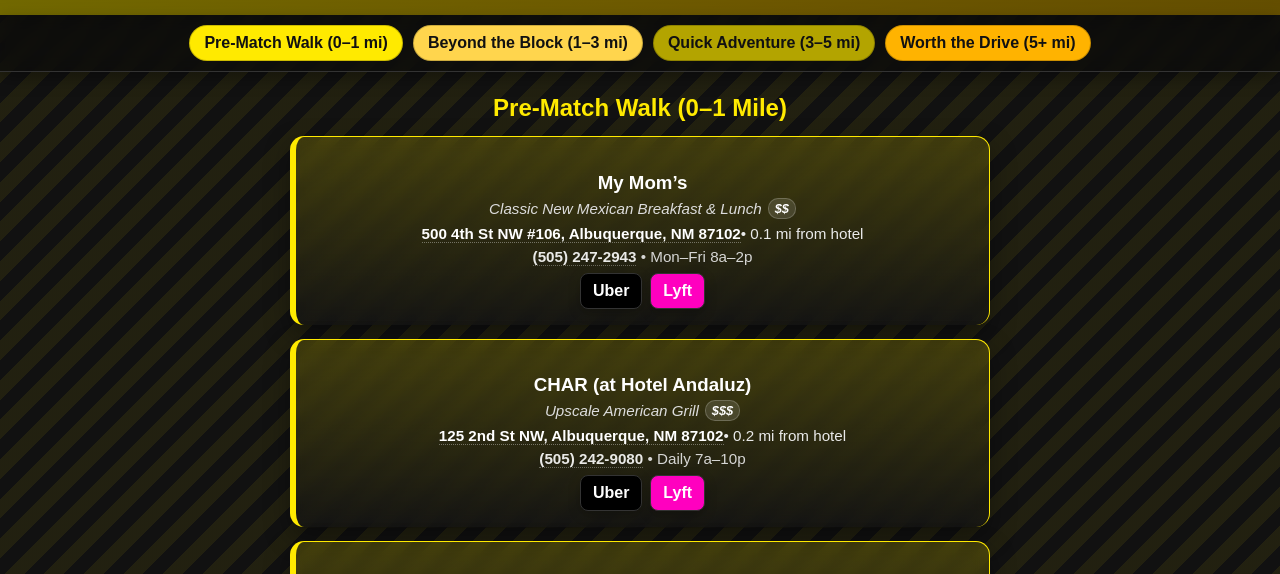
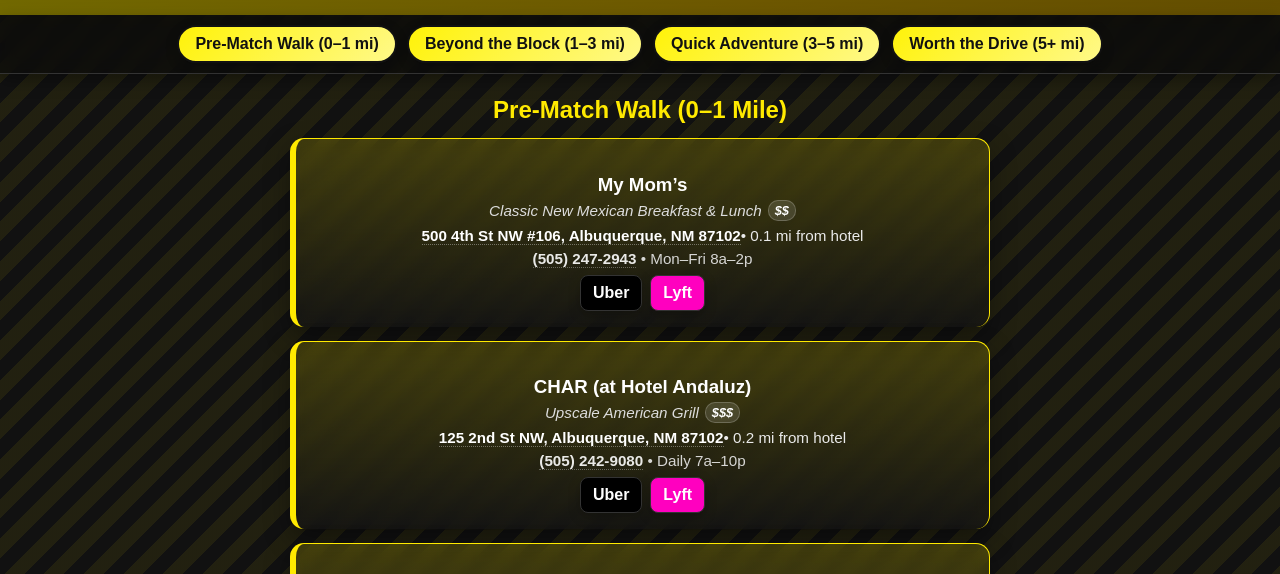
Before and after one commit to domveenine/doubletree-favorites, a plain HTML site: page index.html in a window 1280 px wide. Shown: the part 174-748 px from the top of the page. Drawn offline with Linux system fonts and the light colour scheme; no server answers.

Commit message:
Update index.html

```diff
--- a/index.html
+++ b/index.html
@@ -49,10 +49,26 @@
 
     nav.sticky{ position: sticky; top:0; z-index:1000; display:flex; justify-content:center; flex-wrap:wrap; gap:10px; background: rgba(10,10,10,.7); padding:10px; box-shadow: 0 6px 16px rgba(0,0,0,.35); backdrop-filter: blur(8px); border-bottom:1px solid #333; }
     nav.sticky a{ color:#111; padding:8px 14px; border-radius:999px; text-decoration:none; font-weight:800; border:1px solid rgba(0,0,0,.2); }
-    nav .walking{ background: var(--walking); }
-    nav .short{ background: var(--short); }
-    nav .quick{ background: var(--quick); }
-    nav .worth{ background: var(--worth); }
+    /* --- Distance nav buttons: animated yellow-white gradient --- */
+nav.sticky a{
+  color:#111 !important;
+  font-weight:800;
+  border:2px solid #111;
+  border-radius:999px;
+  text-decoration:none;
+  padding:8px 16px;
+  background: linear-gradient(135deg, #fff200 0%, #ffffff 100%);
+  background-size: 200% 200%;
+  background-position: left center;
+  box-shadow: 0 4px 12px rgba(0,0,0,.25);
+  transition: all 0.35s ease-in-out;
+}
+nav.sticky a:hover{
+  transform: translateY(-2px);
+  background-position: right center; /* shimmer motion */
+  filter: brightness(1.08);
+}
+
 
     main{ max-width:900px; margin:0 auto; padding:22px; }
     section{ margin-bottom:28px; }
```
